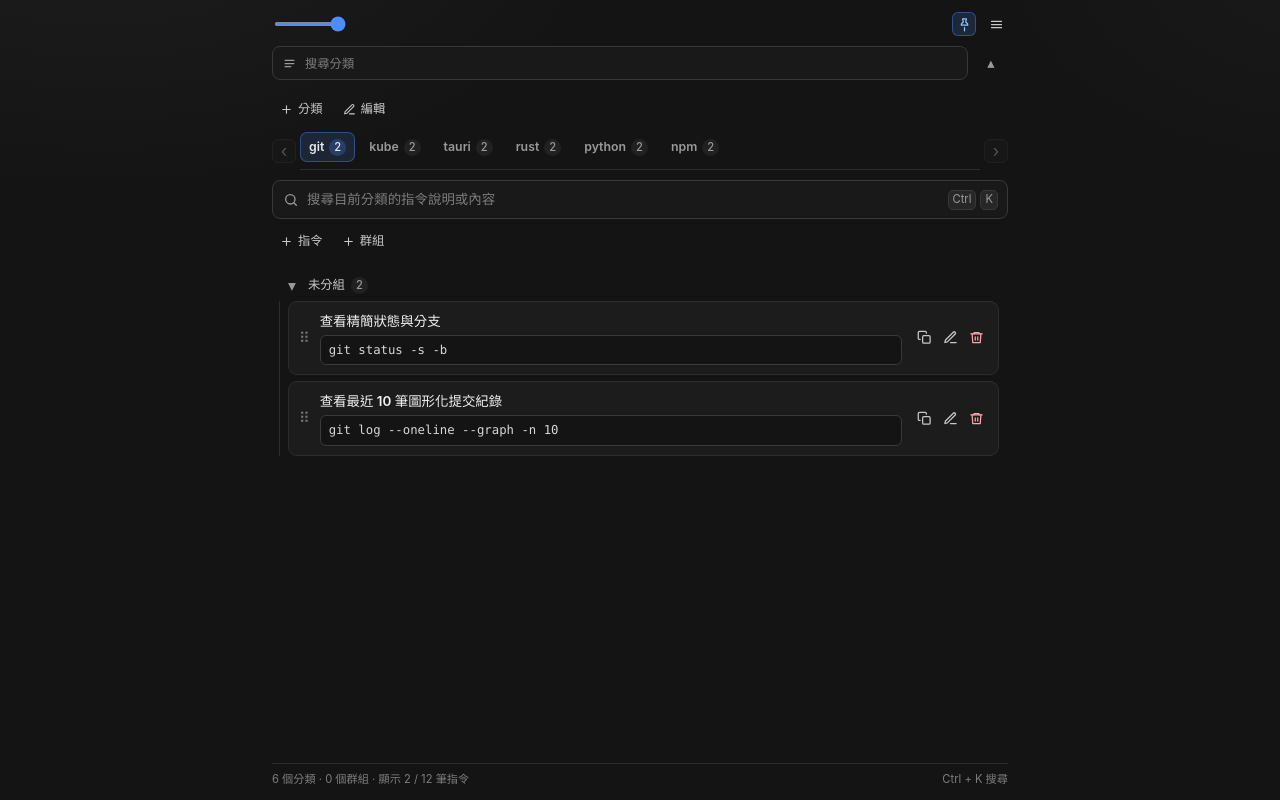
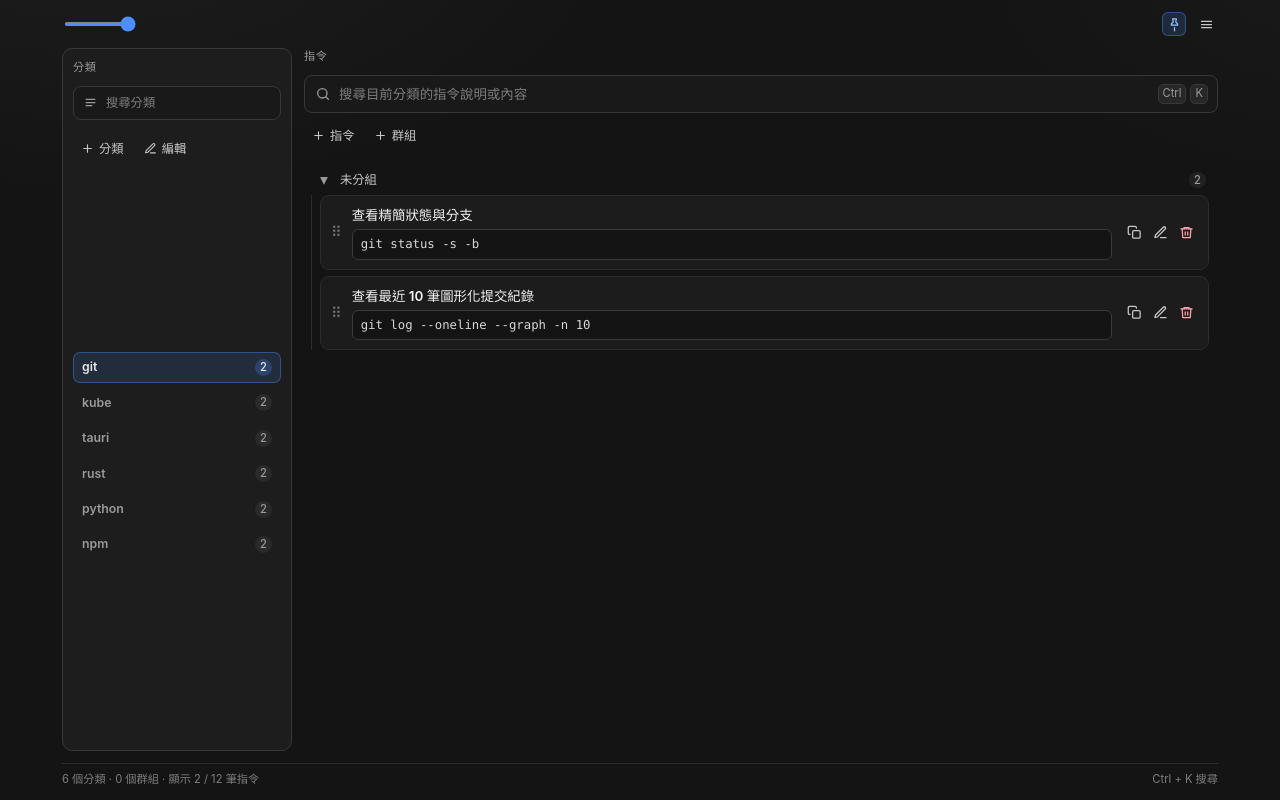
Before and after one commit to larry369/copy-pocket, a React (Vite) app: page / in a window 1280 px wide. Built offline with nearby package versions, Linux system fonts and the light colour scheme.

Commit message:
202611232142

```diff
--- a/src/App.css
+++ b/src/App.css
@@ -166,6 +166,14 @@ input:focus-visible {
   max-width: 760px;
   margin: 0 auto;
   padding: 12px;
+}
+
+.command-area {
+  display: flex;
+  flex-direction: column;
+  gap: 10px;
+  min-width: 0;
+  min-height: 0;
 }
 
 .app-header {
@@ -1252,6 +1260,98 @@ kbd {
   }
 }
 
+@media (min-width: 900px) {
+  .app {
+    display: grid;
+    max-width: 1180px;
+    grid-template-areas:
+      "header header"
+      "categories commands"
+      "status status";
+    grid-template-columns: 230px minmax(0, 1fr);
+    grid-template-rows: auto minmax(0, 1fr) auto;
+    gap: 12px;
+  }
+
+  .app-header {
+    grid-area: header;
+  }
+
+  .category-area,
+  .category-collapsed-bar {
+    grid-area: categories;
+    min-height: 0;
+  }
+
+  .category-area {
+    padding: 10px;
+    overflow-y: auto;
+    border: 1px solid var(--border);
+    border-radius: 10px;
+    background: var(--panel);
+  }
+
+  .category-area::before,
+  .command-area::before {
+    color: var(--muted);
+    font-size: calc(10px * var(--font-scale));
+    font-weight: 600;
+    letter-spacing: 0.04em;
+  }
+
+  .category-area::before {
+    content: attr(data-label);
+  }
+
+  .command-area {
+    grid-area: commands;
+  }
+
+  .command-area::before {
+    content: attr(data-label);
+  }
+
+  .category-area .tabs-row {
+    flex: 1;
+    min-height: 0;
+  }
+
+  .tab-scroll {
+    display: none;
+  }
+
+  .tabs {
+    flex-direction: column;
+    align-items: stretch;
+    overflow-x: hidden;
+    overflow-y: auto;
+    padding-bottom: 0;
+    border-bottom: 0;
+  }
+
+  .tabs::-webkit-scrollbar {
+    width: 6px;
+    height: 0;
+  }
+
+  .tab {
+    width: 100%;
+    justify-content: flex-start;
+  }
+
+  .tab-count {
+    margin-left: auto;
+  }
+
+  .category-collapse-btn {
+    display: none;
+  }
+
+  .statusbar {
+    grid-area: status;
+  }
+}
+
 @media (max-width: 420px) {
   .app {
     gap: 8px;
--- a/src/App.tsx
+++ b/src/App.tsx
@@ -679,6 +679,9 @@ export default function App() {
   const [fontSize, setFontSize] = useState<FontSize>(loadFontSize);
   const [opacity, setOpacity] = useState(loadOpacity);
   const [categoriesCollapsed, setCategoriesCollapsed] = useState(loadCategoriesCollapsed);
+  const [isWide, setIsWide] = useState(
+    () => typeof window !== "undefined" && window.matchMedia("(min-width: 900px)").matches,
+  );
   const t = I18N[lang];
   const [showGroupAdd, setShowGroupAdd] = useState(false);
   const [groupNameInput, setGroupNameInput] = useState("");
@@ -881,6 +884,14 @@ export default function App() {
       );
     } catch {}
   }, [categoriesCollapsed]);
+
+  useEffect(() => {
+    const query = window.matchMedia("(min-width: 900px)");
+    const onChange = (e: MediaQueryListEvent) => setIsWide(e.matches);
+    setIsWide(query.matches);
+    query.addEventListener("change", onChange);
+    return () => query.removeEventListener("change", onChange);
+  }, []);
 
   useEffect(() => {
     if (!isTauri()) return;
@@ -1863,7 +1874,7 @@ export default function App() {
         </div>
       </header>
 
-      {categoriesCollapsed ? (
+      {!isWide && categoriesCollapsed ? (
         <div className="category-collapsed-bar">
           <div className="category-collapsed-select-wrap">
             <select
@@ -1901,7 +1912,7 @@ export default function App() {
           </button>
         </div>
       ) : (
-        <div className="category-area">
+        <div className="category-area" data-label={t.category}>
           <div className="category-search-row">
             <div className="search-wrap search-wrap--cat">
               <span className="search-icon" aria-hidden="true">
@@ -2187,6 +2198,7 @@ export default function App() {
         </div>
       )}
 
+      <div className="command-area" data-label={t.command}>
       <div className="search-wrap search-wrap--content">
         <span className="search-icon" aria-hidden="true">
           <svg
@@ -2449,6 +2461,7 @@ export default function App() {
           </>
         )}
       </main>
+      </div>
 
       <footer className="statusbar">
         <span>
```
Also changed, not shown: 1 other file (tests, documents, lock files or other folders).
